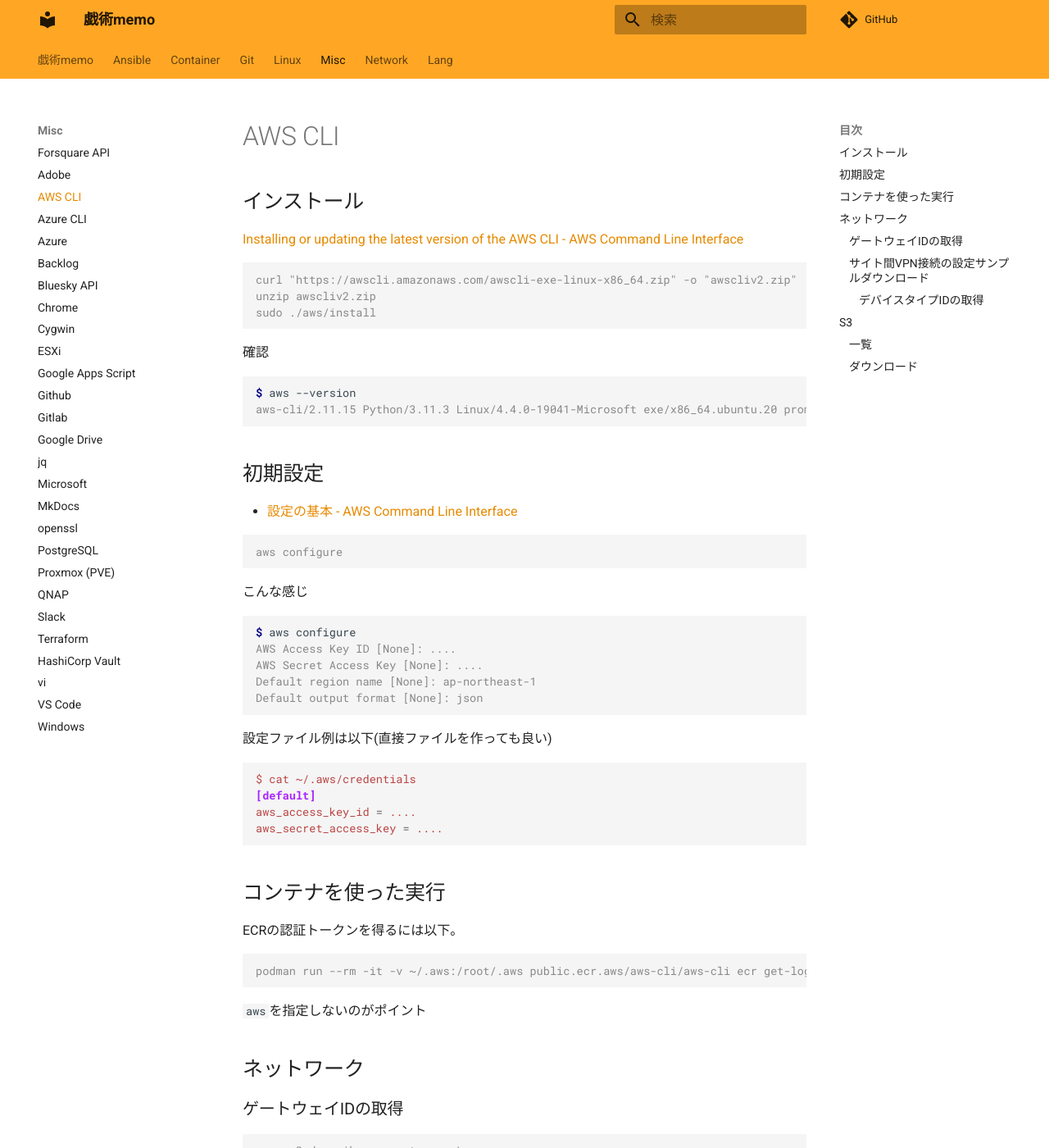
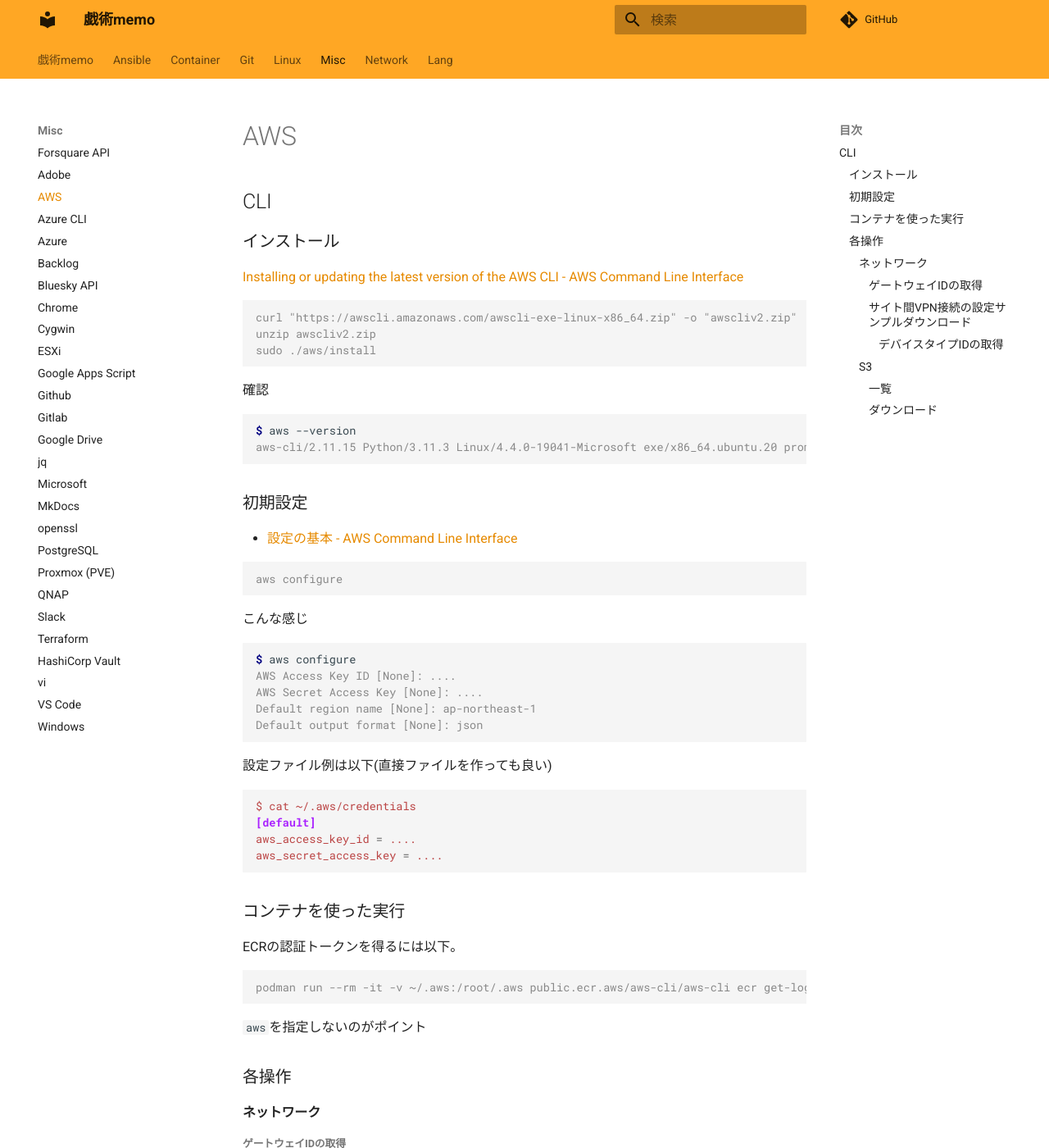
Before and after one commit to zaki-lknr/docs, an MkDocs documentation site: the page built from docs/Misc/aws.md, in a window 1280 px wide and 1400 px high. Shown: the whole window at 82% size. Built offline with MkDocs 1.6.1 and Material for MkDocs 9.7.7, drawn with Linux system fonts in a browser that asks for light colours; comment, search, counter and statistics services are not loaded.

Commit message:
add: misc/aws: 章構成変更

````diff
--- a/docs/Misc/aws.md
+++ b/docs/Misc/aws.md
@@ -1,6 +1,8 @@
-# AWS CLI
+# AWS
 
-## インストール
+## CLI
+
+### インストール
 
 [Installing or updating the latest version of the AWS CLI - AWS Command Line Interface](https://docs.aws.amazon.com/cli/latest/userguide/getting-started-install.html)
 
@@ -17,7 +19,7 @@ $ aws --version
 aws-cli/2.11.15 Python/3.11.3 Linux/4.4.0-19041-Microsoft exe/x86_64.ubuntu.20 prompt/off
 ```
 
-## 初期設定
+### 初期設定
 
 - [設定の基本 - AWS Command Line Interface](https://docs.aws.amazon.com/ja_jp/cli/latest/userguide/cli-configure-quickstart.html)
 
@@ -44,7 +46,7 @@ aws_access_key_id = ....
 aws_secret_access_key = ....
 ```
 
-## コンテナを使った実行
+### コンテナを使った実行
 
 ECRの認証トークンを得るには以下。
 
@@ -54,9 +56,11 @@ podman run --rm -it -v ~/.aws:/root/.aws public.ecr.aws/aws-cli/aws-cli ecr get-
 
 `aws`を指定しないのがポイント
 
-## ネットワーク
+### 各操作
 
-### ゲートウェイIDの取得
+#### ネットワーク
+
+##### ゲートウェイIDの取得
 
 ```console
 aws ec2 describe-vpn-gateways \
@@ -65,7 +69,7 @@ aws ec2 describe-vpn-gateways \
   --output text
 ```
 
-### サイト間VPN接続の設定サンプルダウンロード
+##### サイト間VPN接続の設定サンプルダウンロード
 
 [get-vpn-connection-device-sample-configuration — AWS CLI 1.29.35 Command Reference](https://docs.aws.amazon.com/cli/latest/reference/ec2/get-vpn-connection-device-sample-configuration.html)
 
@@ -78,7 +82,7 @@ aws ec2 get-vpn-connection-device-sample-configuration \
   --output text > vpn-sample.txt
 ```
 
-#### デバイスタイプIDの取得
+###### デバイスタイプIDの取得
 
 ```console
 aws ec2 get-vpn-connection-device-types --region ap-southeast-1
@@ -107,15 +111,15 @@ aws ec2 get-vpn-connection-device-types --region ap-southeast-1
 devicetypeid=$(aws ec2 get-vpn-connection-device-types --region ${region} --query "VpnConnectionDeviceTypes[?Vendor=='Fortinet' && Software=='FortiOS 5.0+'].VpnConnectionDeviceTypeId" --output text)
 ```
 
-## S3
+#### S3
 
-### 一覧
+##### 一覧
 
 ```console
 aws s3 ls <backet-name>
 ```
 
-### ダウンロード
+##### ダウンロード
 
 ```console
 aws s3 cp s3://<backet-name>/path/to/file /path/to/file
````
